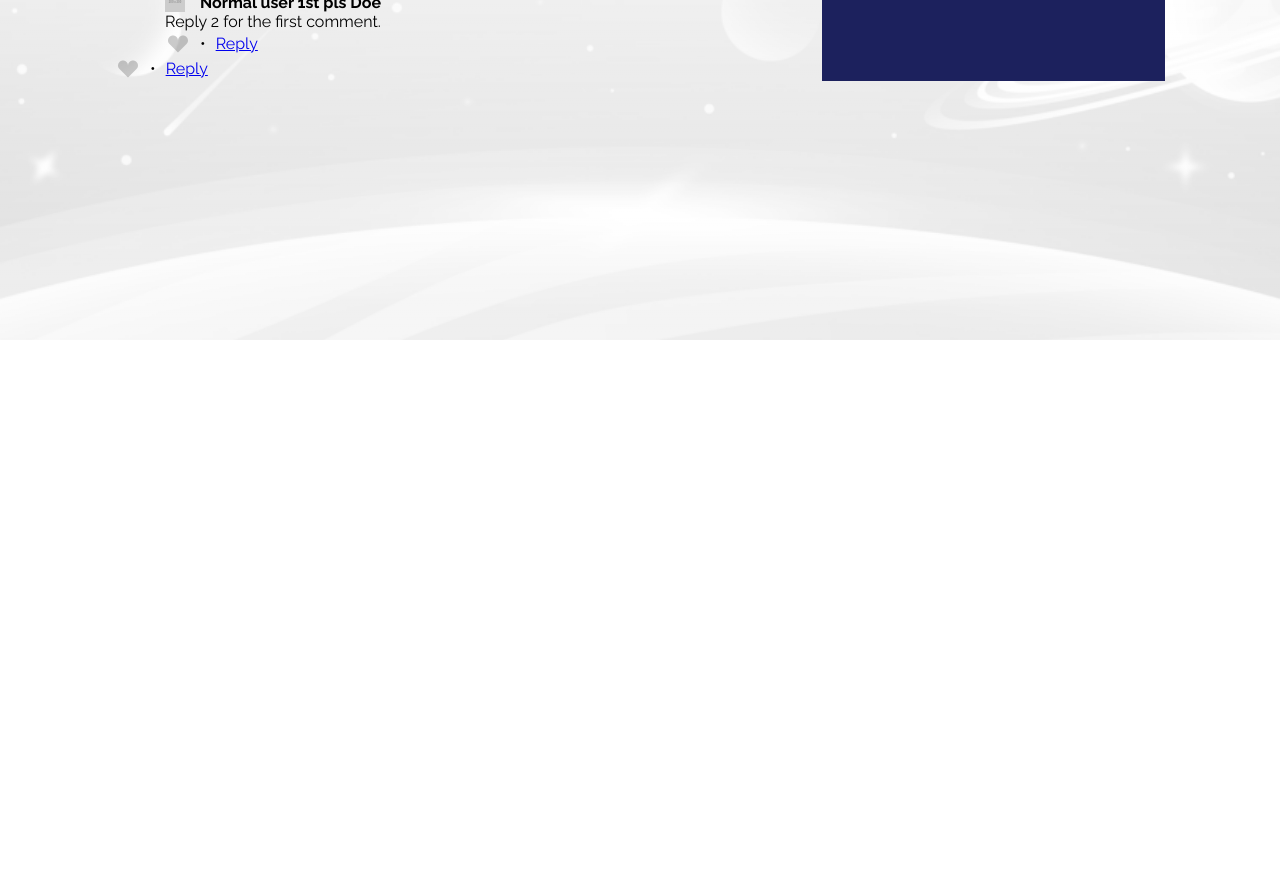
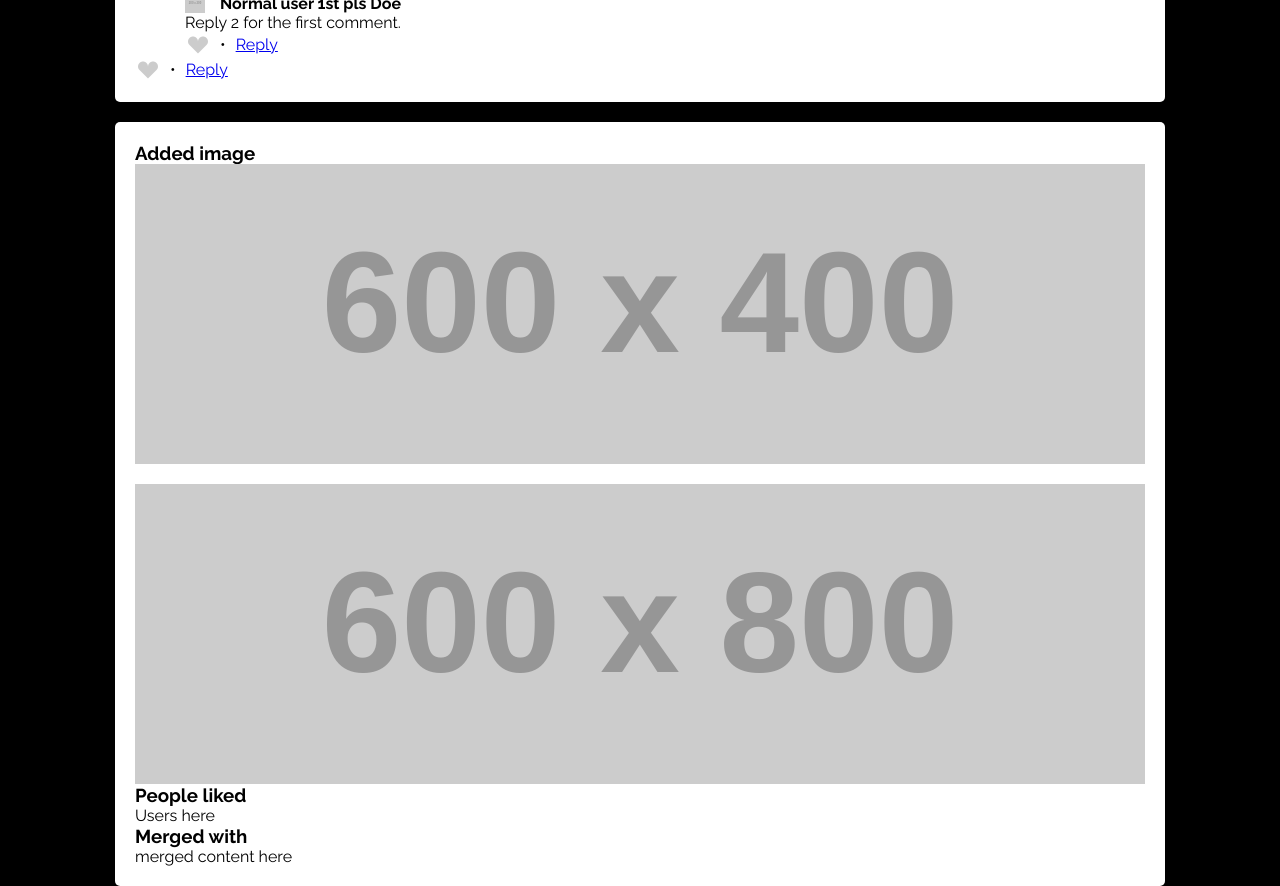
Before and after one commit to soklope/webdock, a React (Vite) app in the folder webdock-app/: page /posts/0 in a window 1280 px wide. Shown: the part 460-1346 px from the top of the page. Before the commit the page ends 800 px from the top, so only its background shows below. Built offline with nearby package versions, Linux system fonts and the light colour scheme.

Commit message:
Added metadata box to singlepost view

```diff
--- /dev/null
+++ b/webdock-app/src/components/SinglePost/SinglePostMeta/SinglePostMeta.jsx
@@ -0,0 +1,37 @@
+import { React } from "react";
+
+import "./SinglePostMeta.scss";
+
+export default function SinglePostMeta({ images }) {
+	return (
+		<>
+			<div>
+                {/* render/map through images if the image array from the post object has any images */}
+				{images.length > 0 && (
+                    <div>
+                        <h3>Added image</h3>
+						<div className="single-post-meta-image-container">
+							{images.map((image) => (
+								<div className="single-post-meta-image">
+									<img
+										key={image.id}
+										src={image.url}
+										alt={`Image ${image.id}`}
+									/>
+								</div>
+							))}
+						</div>
+					</div>
+				)}
+			</div>
+			<div>
+				<h3>People liked</h3>
+				<div>Users here</div>
+			</div>
+			<div>
+				<h3>Merged with</h3>
+				<div>merged content here</div>
+			</div>
+		</>
+	);
+}
--- /dev/null
+++ b/webdock-app/src/components/SinglePost/SinglePostMeta/SinglePostMeta.scss
@@ -0,0 +1,23 @@
+@use '../../../global-styling/Variables.scss' as v;
+
+.single-post-meta-image-container {
+    display: grid;
+    gap: v.$gap;
+
+
+    @media screen and (min-width: v.$desktop-screen) {
+        gap: v.$gap-desktop;
+    }
+
+    .single-post-meta-image {
+        width: 100%;
+        height: 300px;
+
+        img {
+            width: 100%;
+            height: 100%;
+            object-fit: cover;
+        }
+
+    }
+}
--- a/webdock-app/src/dummyDb.js
+++ b/webdock-app/src/dummyDb.js
@@ -81,6 +81,16 @@ export const completeArrayDb = [
 		status: "Complete",
 		category: "Competition",
 		createdAt: new Date("2021-05-15"),
+		images: [
+			{
+				id: 1,
+				url: "https://placehold.co/600x400",
+			},
+			{
+				id: 2,
+				url: "https://placehold.co/600x800",
+			},
+		],
 		comments: [
 			{
 				id: 1,
@@ -112,6 +122,20 @@ export const completeArrayDb = [
 		status: "Complete",
 		category: "Perfect Server Stacks",
 		createdAt: new Date("2020-06-28"),
+		images: [
+			{
+				id: 1,
+				url: "https://placehold.co/600x200",
+			},
+			{
+				id: 2,
+				url: "https://placehold.co/600x200",
+			},
+			{
+				id: 3,
+				url: "https://placehold.co/600x200",
+			},
+		],
 		comments: [
 			{
 				id: 1,
@@ -143,6 +167,9 @@ export const completeArrayDb = [
 		status: "Complete",
 		category: "Billing Features",
 		createdAt: new Date("2020-07-10"),
+		images: [
+
+		],
 		comments: [
 			{
 				id: 1,
--- a/webdock-app/src/global-styling/Global.scss
+++ b/webdock-app/src/global-styling/Global.scss
@@ -11,7 +11,7 @@
 .background {
 	width: 100vw;
 	height: 100vh;
-    background-image: url('../content/gfx/background-image.png'); // Set a background image.
+	background-image: url("../content/gfx/background-image.png"); // Set a background image.
 	background-attachment: fixed; // Position the background image as fixed.
 	background-repeat: no-repeat; // Prevent the background image from repeating.
 	background-size: cover; // Scale the background image to cover the container.
--- a/webdock-app/src/views/SinglePostView.jsx
+++ b/webdock-app/src/views/SinglePostView.jsx
@@ -1,29 +1,34 @@
 import { React, useEffect, useState } from "react";
+import { useParams } from "react-router-dom";
 
 import "./view-styles/SinglePostView.scss";
 
 import SinglePostHeading from "../components/SinglePost/SinglePostHeading/SinglePostHeading";
 import SinglePostContent from "../components/SinglePost/SinglePostContent/SinglePostContent";
 import CommentSection from "../components/SinglePost/CommentSection/CommentSection";
+import SinglePostMeta from "../components/SinglePost/SinglePostMeta/SinglePostMeta";
+
 import { completeArrayDb } from "../dummyDb";
-import { useParams } from "react-router-dom";
 
 export default function SinglePostView() {
 	const { postId } = useParams();
 	const loggedIn = true;
 
-  const [post, setPost] = useState(null)
+	const [post, setPost] = useState(null);
 
 	useEffect(() => {
 		const fetchSinglePost = async () => {
-
-      const parsedId = parseInt(postId, 10)
+			const parsedId = parseInt(postId, 10);
 			// console.log('postId:', postId)
-      if (!isNaN(parsedId) && parsedId >= 0 && parsedId < completeArrayDb.length) {
+			if (
+				!isNaN(parsedId) &&
+				parsedId >= 0 &&
+				parsedId < completeArrayDb.length
+			) {
 				const singlePost = completeArrayDb[parsedId];
 				setPost(singlePost);
 			} else {
-        console.log('invalid id:', postId)
+				console.log("invalid id:", postId);
 			}
 		};
 
@@ -32,13 +37,13 @@ export default function SinglePostView() {
 	// console.log(post);
 
 	if (!post) {
-    return <div>Loading...</div>
+		return <div>Loading...</div>;
 	}
 
 	return (
 		<>
 			<div className="single-post-view-container wrap">
-        <section>
+				<section className="single-post-container">
 					<div>
 						<SinglePostHeading
 							postTitle={post.title}
@@ -54,7 +59,6 @@ export default function SinglePostView() {
 						<SinglePostContent
 							postContent={post.description}
 							postDate={post.createdAt}
-
 						/>
 					</div>
 
@@ -69,20 +73,26 @@ export default function SinglePostView() {
 								</p>
 							</div>
 						) : (
-              <div>Comment field and sorting here (kun på desktop)</div>
+							<div>
+								Comment field and sorting here (kun på desktop)
+							</div>
 						)}
 					</div>
 
 					<div>
 						<CommentSection
-              postId={postId}
+							postId={post.id}
 							postDate={post.publishedAt}
 							loggedIn={loggedIn}
 							comments={post.comments}
 						/>
 					</div>
 				</section>
-        <div className="test">small container here</div>
+				<div className="single-post-container">
+					<SinglePostMeta
+          images={post.images}
+          />
+				</div>
 			</div>
 		</>
 	);
--- a/webdock-app/src/views/view-styles/SinglePostView.scss
+++ b/webdock-app/src/views/view-styles/SinglePostView.scss
@@ -2,10 +2,22 @@
 @use '../../global-styling/mixins' as mix;
 
 .single-post-view-container {
-    display: grid;;
-    grid-template-columns: 2fr 1fr;
+    display: grid;
+    grid-template-columns: 1fr;
     gap: v.$gap-desktop;
+    background-color: black;
 
+    @media screen and (min-width: calc(v.$desktop-screen * 2)) {
+        grid-template-columns: 2fr 1fr;
+    }
+
+
+    .single-post-container {
+        padding: 20px;
+        background-color: v.$white;
+        border-radius: 5px;
+
+    }
 }
 
 .comment-missing-login {
@@ -14,5 +26,4 @@
 
     @include mix.flex-center;
 
-
 }
```
Also changed, not shown: webdock-app/src/components/SinglePost/CommentSection/dummyComments.js (deleted, +0 -27 lines). Lines whose indentation alone changed are shown as unchanged.
